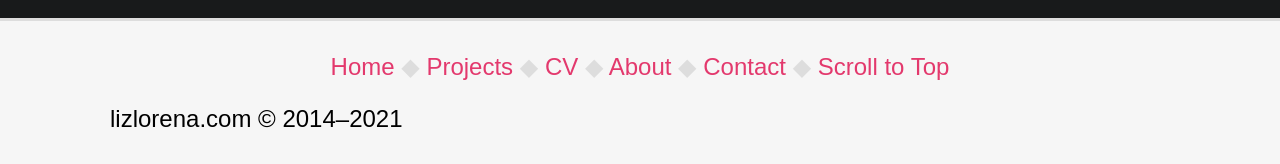
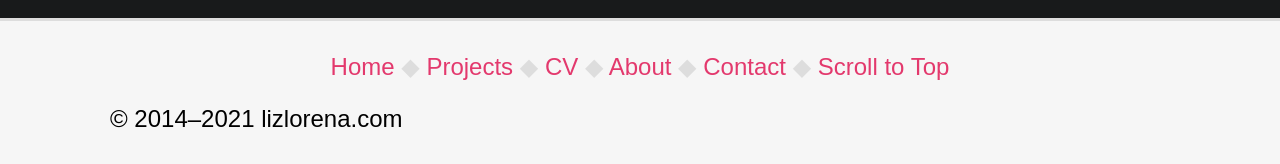
Before and after one commit to liz-lorena/2020, a Jekyll site: the page built from index.html, in a window 1280 px wide. Shown: the part 1675-1839 px from the top of the page. Built offline with Jekyll 4.4.1, drawn with Linux system fonts in a browser that asks for light colours; the list of posts is cut into pages by our own code.

```diff
--- a/_includes/credits.html
+++ b/_includes/credits.html
@@ -1 +1 @@
-lizlorena.com © 2014–{{ site.time | date: '%Y' }}
+© 2014–{{ site.time | date: '%Y' }} lizlorena.com
```
